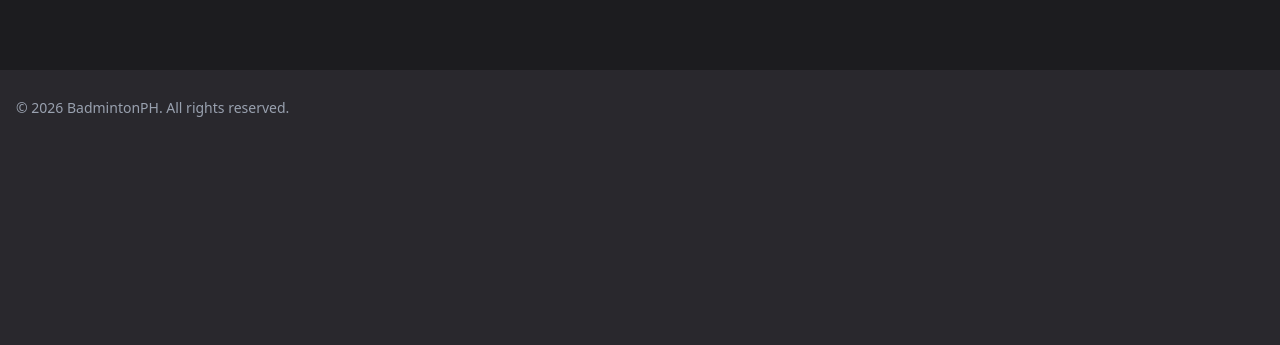
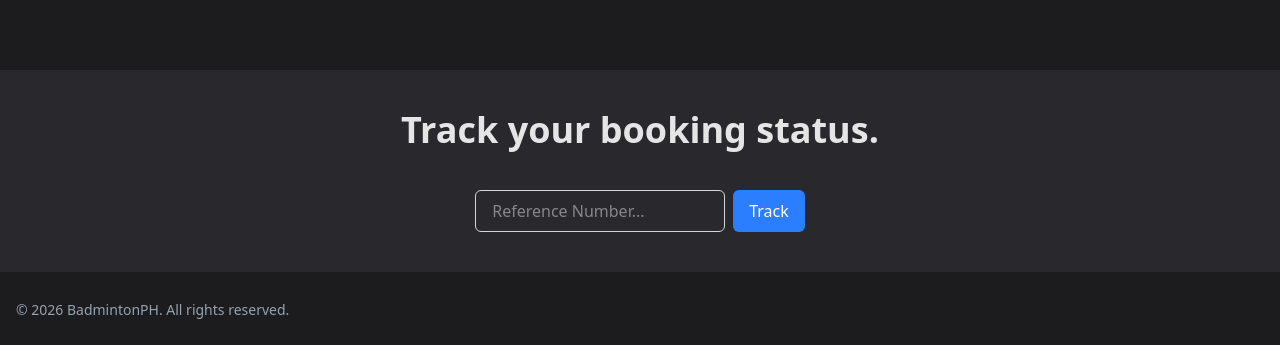
Before and after one commit to riv-exe/booking_system, a Next.js app: page / in a window 1280 px wide. Shown: the part 970-1315 px from the top of the page. Before the commit the page ends 1116 px from the top, so only its background shows below. Built offline with nearby package versions, Linux system fonts and the light colour scheme; no server answers; the database is empty.

Commit message:
feat: add booking status tracking & courts address

```diff
--- /dev/null
+++ b/src/app/api/status/[reference]/route.js
@@ -0,0 +1,36 @@
+import { query } from "@/app/lib/db";
+import { NextResponse } from "next/server";
+
+export async function GET(req, { params }) {
+
+    try {
+        const { reference } = await params;
+
+        const result = await query("SELECT bookings.status, bookings.start_time, bookings.end_time, bookings.court_id, bookings.booking_date, courts.address FROM bookings INNER JOIN courts ON bookings.court_id = courts.id WHERE bookings.reference_code = $1", [reference]);
+
+        const booking = result.rows[0];
+
+        if (!booking) {
+            return NextResponse.json(
+                { message: "Booking not found" },
+                { status: 404 }
+            );
+        }
+
+        return NextResponse.json({
+            status: booking.status,
+            start_time: booking.start_time,
+            end_time: booking.end_time,
+            court_number: booking.court_id,
+            date: booking.booking_date,
+            address: booking.address,
+        });
+    } catch (error) {
+        console.error(error);
+
+        return NextResponse.json(
+            { message: "Internal server error" },
+            { status: 500 }
+        );
+    }
+}
--- a/src/app/components/layout/footer.js
+++ b/src/app/components/layout/footer.js
@@ -1,6 +1,6 @@
 export default function Footer() {
     return (
-        <footer className="px-4 py-7">
+        <footer className="bg-(--secondary) px-4 py-7">
             <p className="text-sm text-gray-400">© 2026 BadmintonPH. All rights reserved.</p>
         </footer>
     )
--- /dev/null
+++ b/src/app/components/layout/trackStatus.js
@@ -0,0 +1,111 @@
+"use client";
+import {useState, useEffect} from "react";
+
+export default function TrackStatus() {
+    const [status, setStatus] = useState("");
+    const [reference, setReference] = useState("");
+    const [date, setDate] = useState("");
+    const [startTime, setStartTime] = useState("");
+    const [endTime, setEndTime] = useState("");
+    const [courtNumber, setCourtNumber] = useState(0);
+    const [courtAddress, setCourtAddress] = useState("");
+    const [error, setError] = useState("");
+
+    const getStatus = async (e) => {
+        e.preventDefault();
+        try {
+            const res = await fetch(`/api/status/${reference}`);
+            const data = await res.json();
+
+            if (!res.ok) {
+                setError(data.message || "Booking not found");
+                return;
+            }
+
+            setStatus(data.status);
+            setStartTime(data.start_time);
+            setEndTime(data.end_time);
+            setCourtNumber(data.court_number);
+            setDate(data.date);
+            setCourtAddress(data.address);
+        }
+        catch (err) {
+            setError("Something went wrong");
+        }
+    }
+
+    const bookingDate = new Date(date);
+
+    const formattedDate = bookingDate.toLocaleDateString("en-US", {
+        weekday: "long",
+        year: "numeric",
+        month: "long",
+        day: "numeric",
+    });
+
+    const formatTime = (time) => {
+        const [hours, minutes] = time.split(":");
+
+        const d = new Date();
+        d.setHours(hours, minutes);
+
+        return d.toLocaleTimeString("en-US", {
+            hour: "numeric",
+            minute: "2-digit",
+            hour12: true,
+        });
+    };
+
+    useEffect(() => {
+        const statusElement = document.querySelector(".status-color");
+    if(statusElement) {
+        if(status.toLowerCase() === "rejected") {
+            statusElement.style.color = "red";
+        }else if(status.toLowerCase() === "confirmed") {
+            statusElement.style.color = "green";
+        }else if(status.toLowerCase() === "pending") {
+            statusElement.style.color = "yellow";
+        }
+    }
+}, [status]);
+    return (
+        <div className=" py-10 flex flex-col items-center">
+            <p className="text-4xl font-bold">Track your booking status.</p>
+            <form className="flex mt-10" id="trackForm">
+                <input
+                    type="text"
+                    placeholder="Reference Number..." className="w-[250px] border border-gray-300 rounded-md py-2 px-4 focus:outline-none"
+                    value={reference}
+                    onChange={(e) => {
+                        setReference(e.target.value);
+
+                        // Clear previous result
+                        setStatus("");
+                        setError("");
+                        setDate("");
+                        setStartTime("");
+                        setEndTime("");
+                        setCourtNumber(0);
+                    }}
+                />
+                <button className="cursor-pointer ml-2 bg-blue-500 text-white py-2 px-4 rounded-md hover:bg-blue-600 transition duration-200" onClick={getStatus}>Track</button>
+            </form>
+
+        {status && (
+            <div className="mt-10 text-lg font-mono">
+                <p><strong>Booking Reference:</strong> {reference.toUpperCase()}</p>
+                <p><strong>Status:</strong> <span className="status-color">{status.toUpperCase()}</span></p>
+                <p><strong>Date:</strong> {formattedDate}</p>
+                <p><strong>Time:</strong> {formatTime(startTime)} - {formatTime(endTime)}</p>
+                <p><strong>Court Number:</strong> {courtNumber}</p>
+                <p><strong>Court Address:</strong> {courtAddress}</p>
+            </div>
+        )}
+
+        {error && (
+            <div className="mt-10 text-xl font-mono ">
+                <p>{error}</p>
+            </div>
+        )}
+        </div>
+)}
--- a/src/app/page.js
+++ b/src/app/page.js
@@ -1,6 +1,7 @@
 import Image from "next/image";
 import Navbar from "./components/layout/navbar";
 import FeatCourts from "./components/section/featCourts";
+import TrackStatus from "./components/layout/trackStatus";
 import Footer from "./components/layout/footer";
 
 export default function Home() {
@@ -29,7 +30,7 @@ export default function Home() {
       </div>
 
       <FeatCourts/>
-
+      <TrackStatus/>
       <Footer/>
     </div>
   );
```
Also changed, not shown: 1 other file (tests, documents, lock files or other folders).
